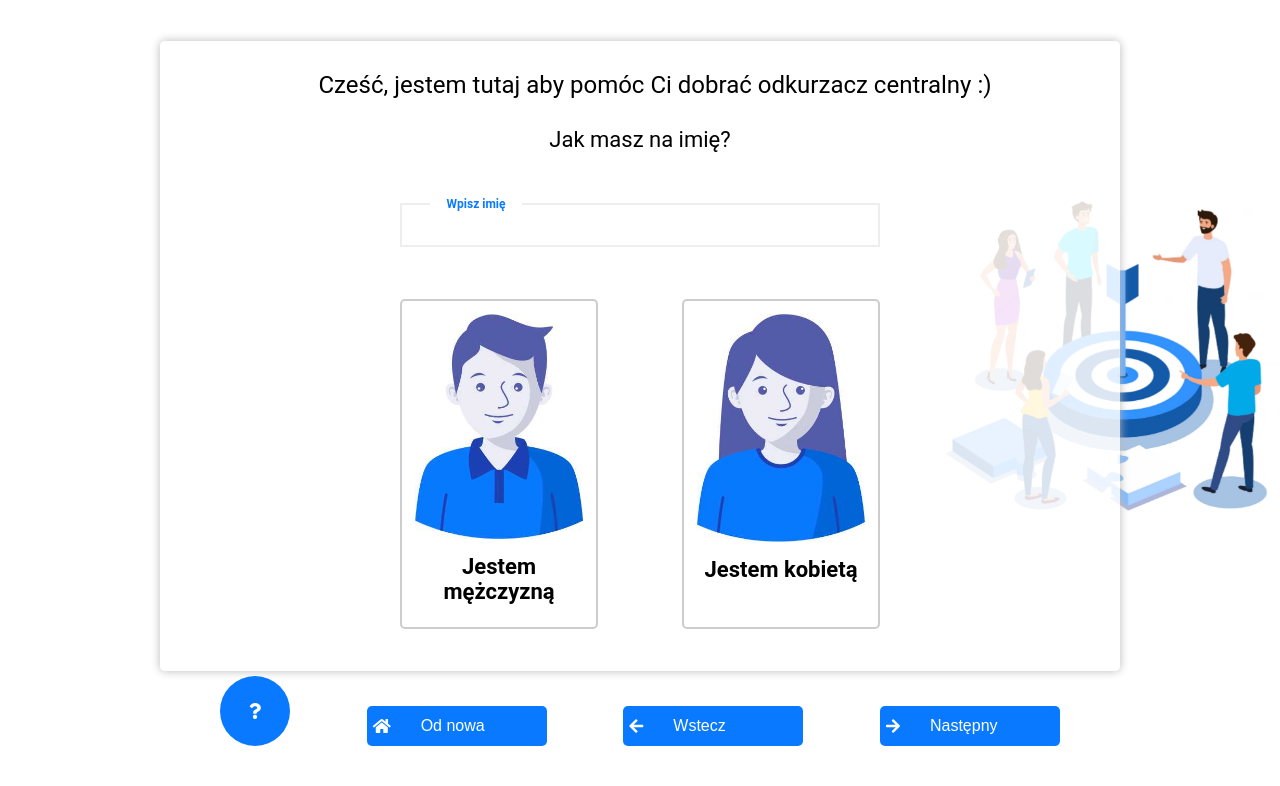
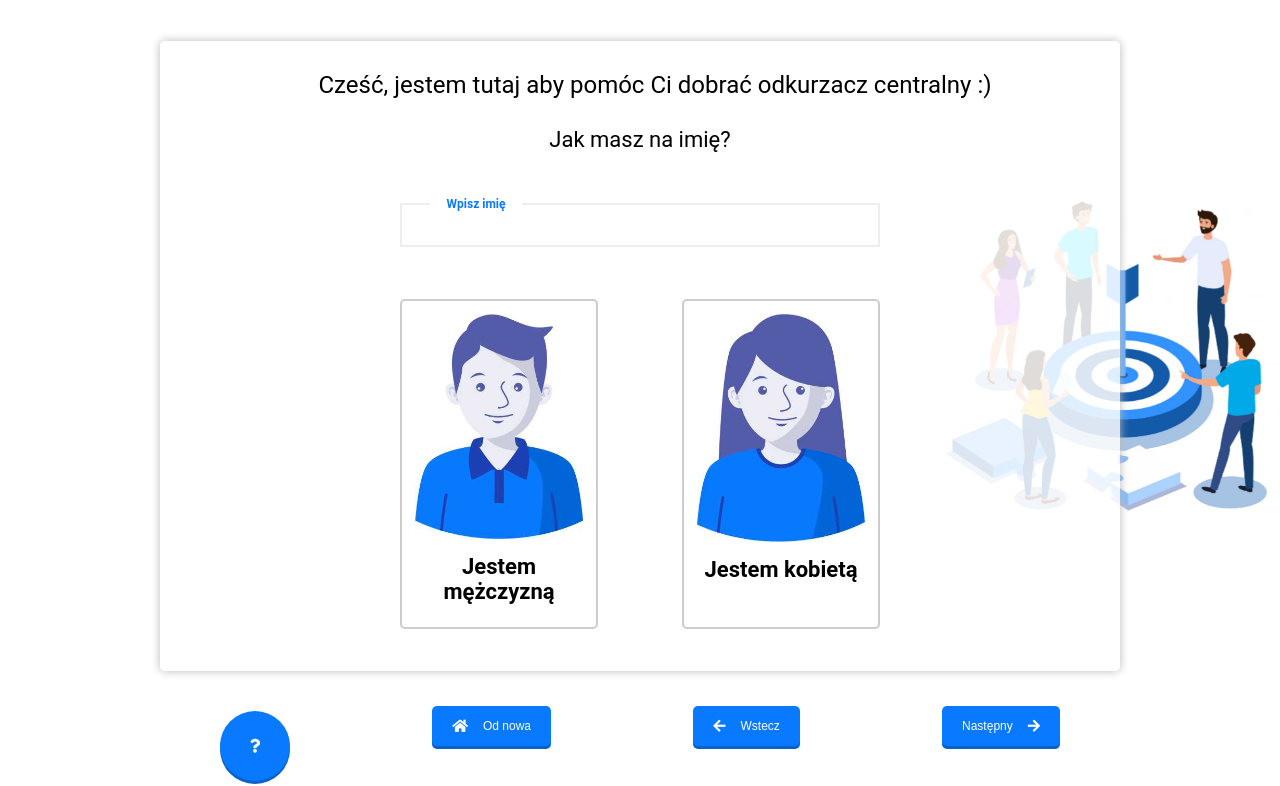
Before and after one commit to KrystianKaminski/foxes, a website: page index.html in a window 1280 px wide. Shown: the part 90-876 px from the top of the page. Before the commit the page ends 841 px from the top, so only its background shows below. Drawn offline with Linux system fonts and the light colour scheme.

Commit message:
Buttons fixed

```diff
--- a/index.html
+++ b/index.html
@@ -282,8 +282,8 @@
       <span>Wstecz</span>
     </button>
     <button class="cta cta__next">
+      <span>Następny</span>
       <i class="fas fa-arrow-right"></i>
-      <span>Następny</span>
     </button>
   </div>
 </body>
--- a/scss/style.scss
+++ b/scss/style.scss
@@ -210,7 +210,7 @@ sup {
       top: 50%;
       transform: translateY(-50%) translateX(150%);
 
-      &>img {
+      & > img {
         animation: 1s ease-in 0.2s forwards animate-from-right;
       }
     }
@@ -220,7 +220,7 @@ sup {
       top: 50%;
       transform: translateY(-50%) translateX(-150%);
 
-      &>img {
+      & > img {
         animation: 1s ease-in 0.2s forwards animate-from-left;
       }
     }
@@ -244,7 +244,7 @@ sup {
       width: 80%;
       height: 250px;
 
-      &>.form-view__answer {
+      & > .form-view__answer {
         justify-content: flex-start;
         align-items: center;
       }
@@ -281,7 +281,7 @@ sup {
     top: 50%;
     left: 50%;
     transform: translate(-50%, -50%);
-    transition: all .2s ease-in;
+    transition: all 0.2s ease-in;
   }
 
   &__greetings-box {
@@ -418,7 +418,7 @@ sup {
 
     &::before {
       position: absolute;
-      content: '';
+      content: "";
       top: -8%;
       left: 50%;
       height: 50px;
@@ -432,7 +432,7 @@ sup {
 
     &::after {
       position: absolute;
-      content: '';
+      content: "";
       top: 3%;
       left: 50%;
       height: 35px;
@@ -467,7 +467,7 @@ sup {
   font-size: 16px;
   padding: 0 10px;
   color: $basic-blue-color;
-  transition: border .2s ease-in;
+  transition: border 0.2s ease-in;
 
   &:focus {
     border-color: $basic-blue-color;
@@ -477,15 +477,13 @@ sup {
 .cta-container {
   width: 70%;
   height: 10vh;
-  margin: 0 auto;
+  margin: 35px auto 0 auto;
   display: flex;
   justify-content: space-between;
   position: relative;
 }
 
 .cta {
-  margin-top: 35px;
-  width: 180px;
   display: flex;
   align-items: center;
   cursor: pointer;
@@ -496,16 +494,28 @@ sup {
   outline: none;
   border: none;
   color: white;
-  transition: all .2s ease-in;
+  transition: all 0.1s ease-in;
   top: 0;
+  box-shadow: 0 3px 0 $darker-blue-color;
+  padding: 0 20px;
 
   & .fas {
-    font-size: 16px;
-    margin-right: 30px;
+    font-size: 14px;
   }
 
   & span {
-    font-size: 16px;
+    font-size: 12px;
+  }
+
+  &__back span,
+  &__again span {
+    margin-right: auto;
+    margin-left: 15px;
+  }
+
+  &__next span {
+    margin-left: auto;
+    margin-right: 15px;
   }
 
   &:hover {
@@ -513,8 +523,8 @@ sup {
   }
 
   &:active {
-    top: 6px;
-    box-shadow: 0 3px 0 $darker-blue-color;
+    top: 3px;
+    box-shadow: none;
   }
 }
 
@@ -622,7 +632,7 @@ input[type="radio"i] {
   outline: none;
   border: 2px solid $base-grey-color;
   border-radius: 5px;
-  transition: border .2s ease-in;
+  transition: border 0.2s ease-in;
   z-index: 5;
 }
 
@@ -630,14 +640,14 @@ input:checked {
   border: 2px solid $basic-blue-color;
 }
 
-input[type="radio"]:checked~.step-line__dot {
+input[type="radio"]:checked ~ .step-line__dot {
   background-color: $basic-blue-color;
 }
 
-input[type="radio"]:checked~.form-view__circle .form-view__active-circle {
+input[type="radio"]:checked ~ .form-view__circle .form-view__active-circle {
   background-color: $basic-blue-color;
 }
 
-input[type="radio"]:checked~.card__button::after {
+input[type="radio"]:checked ~ .card__button::after {
   background-color: $basic-blue-color;
 }
```
Also changed, not shown: css/style.css.
